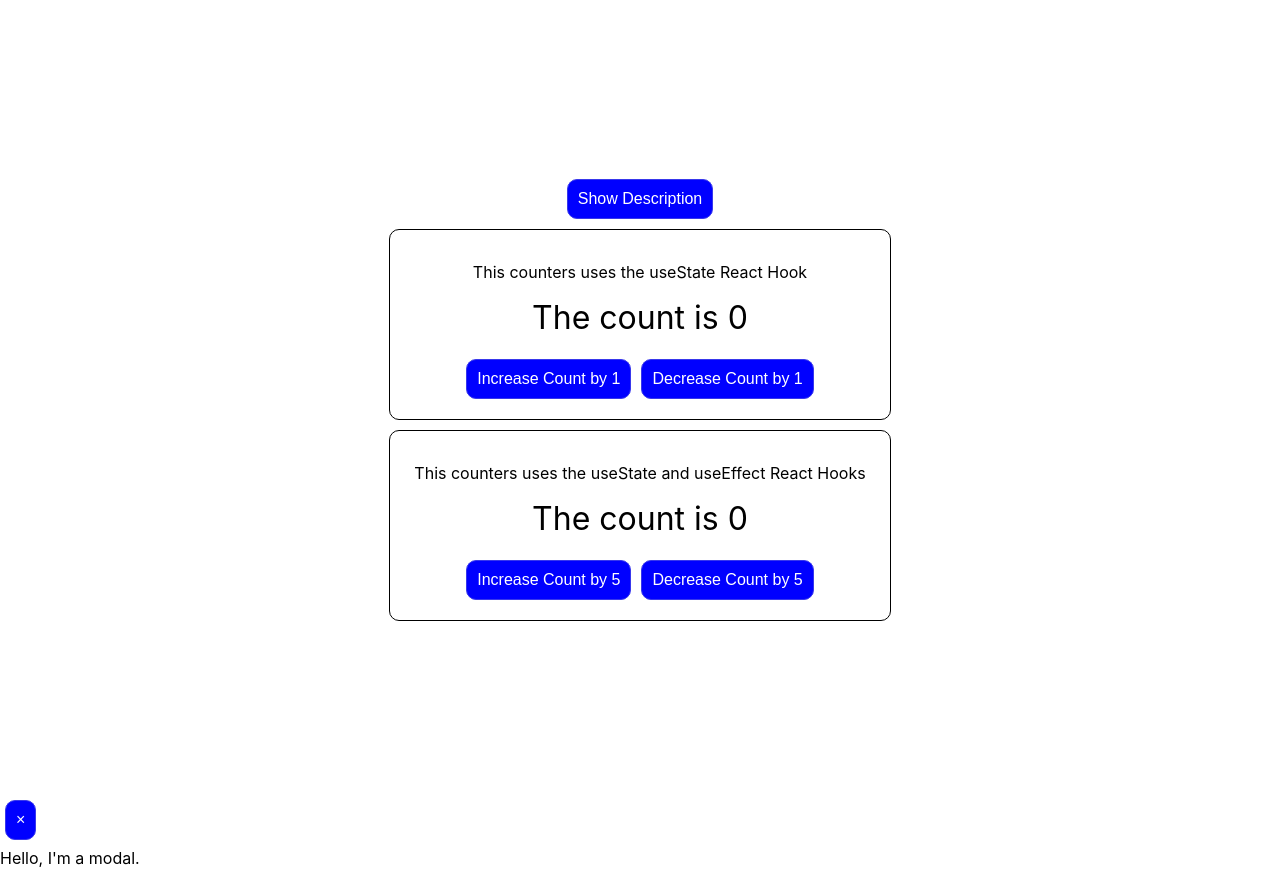
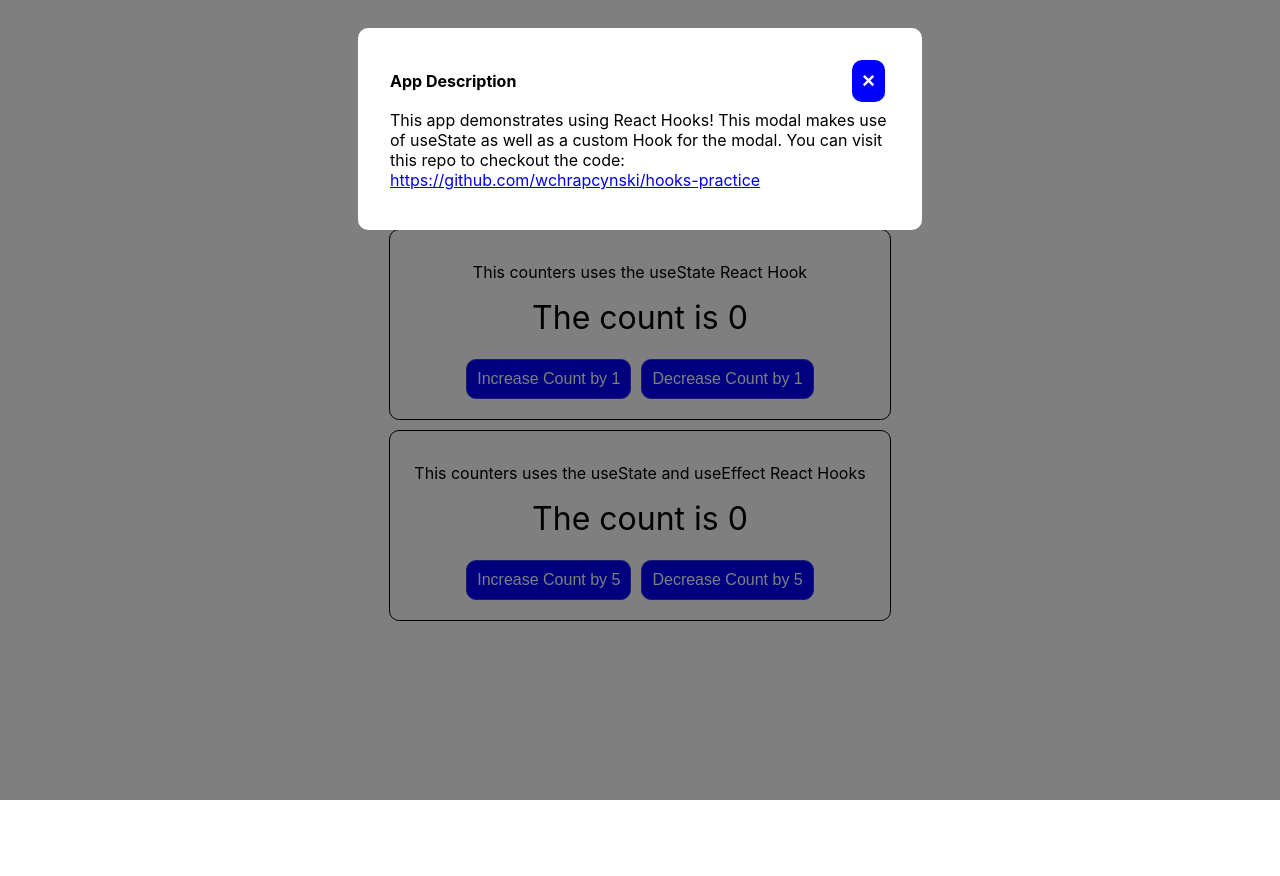
Before and after one commit to wchrapcynski/hooks-practice, a React (Create React App) app: page / in a window 1280 px wide. Both pictures are taken after a click on the button "Show Description". After the commit the page ends 800 px from the top, so only its background shows below. Built offline with nearby package versions, Linux system fonts and the light colour scheme.

Commit message:
Updated comments

```diff
--- a/src/components/Modal/Modal.css
+++ b/src/components/Modal/Modal.css
@@ -0,0 +1,52 @@
+.modal-overlay {
+  position: fixed;
+  top: 0;
+  left: 0;
+  z-index: 1040;
+  width: 100vw;
+  height: 100vh;
+  background-color: #000;
+  opacity: .5;
+}
+
+.modal-wrapper {
+  position: fixed;
+  top: 0;
+  left: 0;
+  z-index: 1050;
+  width: 100%;
+  height: 100%;
+  overflow-x: hidden;
+  overflow-y: auto;
+  outline: 0;
+}
+
+.modal {
+  z-index: 100;
+  background: white;
+  position: relative;
+  margin: 1.75rem auto;
+  border-radius: 10px;
+  max-width: 500px;
+  padding: 2rem;
+  -webkit-border-radius: 10px;
+  -moz-border-radius: 10px;
+  -ms-border-radius: 10px;
+  -o-border-radius: 10px;
+}
+
+.modal-header {
+  display: flex;
+  justify-content: space-between;
+  align-items: center;
+  font-weight: 700;
+}
+
+.modal-close-button {
+  font-size: 1.4rem;
+  font-weight: 700;
+  line-height: 1;
+  color: white;
+  cursor: pointer;
+  border: none;
+}
--- a/src/components/Modal/Modal.js
+++ b/src/components/Modal/Modal.js
@@ -1,22 +1,53 @@
 import React from 'react';
 import ReactDOM from 'react-dom';
+import './Modal.css'
 
-const Modal = ({ isShowing, hide }) => isShowing ? ReactDOM.createPortal(
+const Modal = ({ isShowing, hide }) =>
+  // Portal lets you render a component outside of the parent DOM component.
+  // You will so document.body at the end of the statement that declares where to
+  // append the code.
+  isShowing ? ReactDOM.createPortal(
+    // React.Fragment let's you not need to wrap your JSX in a div which can cause problems
+    // in some cases.
     <React.Fragment>
-    <div className="modal-overlay"/>
-    <div className="modal-wrapper" aria-modal aria-hidden tabIndex={-1} role="dialog">
+      <div className="modal-overlay" />
+      <div
+        className="modal-wrapper"
+        aria-modal
+        aria-hidden
+        tabIndex={-1}
+        role="dialog"
+      >
         <div className="modal">
           <div className="modal-header">
-          <button type="button" className="modal-close-button" data-dismiss="modal" aria-label="Close" onClick={hide}>
+            App Description
+            <button
+              type="button"
+              className="modal-close-button"
+              data-dismiss="modal"
+              aria-label="Close"
+              onClick={hide}
+            >
               <span aria-hidden="true">&times;</span>
             </button>
           </div>
           <p>
-          Hello, I'm a modal.
+            This app demonstrates using React Hooks! This modal makes use of
+            useState as well as a custom Hook for the modal. You can visit
+            this repo to checkout the code:
+            <br />
+            <a
+              href="https://github.com/wchrapcynski/hooks-practice"
+              target="_blank"
+              rel="noopener noreferrer"
+            >
+              https://github.com/wchrapcynski/hooks-practice
+            </a>
           </p>
         </div>
       </div>
-  </React.Fragment>, document.body
+    </React.Fragment>,
+    document.body
   ) : null;
 
 export default Modal;
```
Lines whose indentation alone changed are shown as unchanged.
